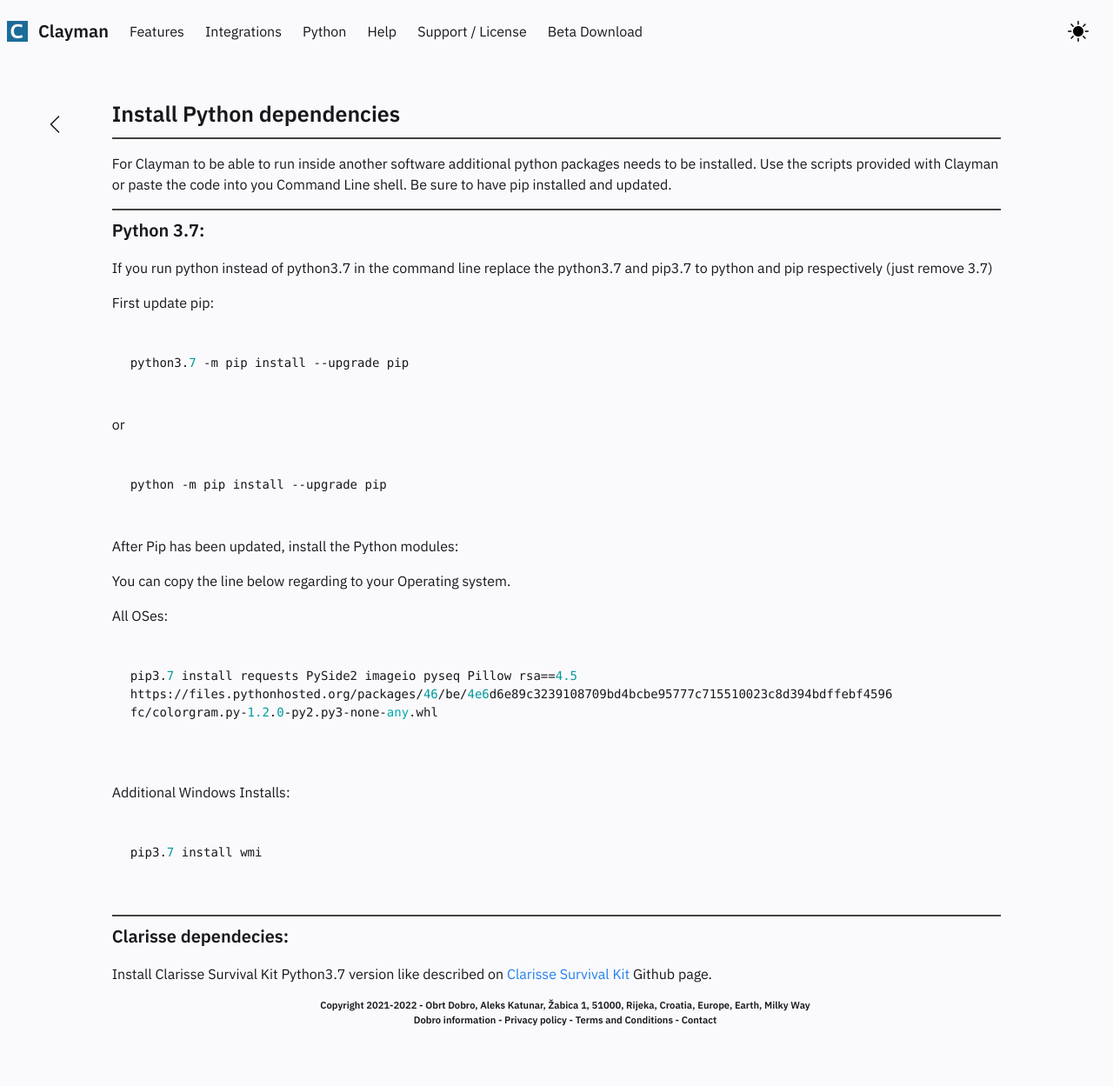
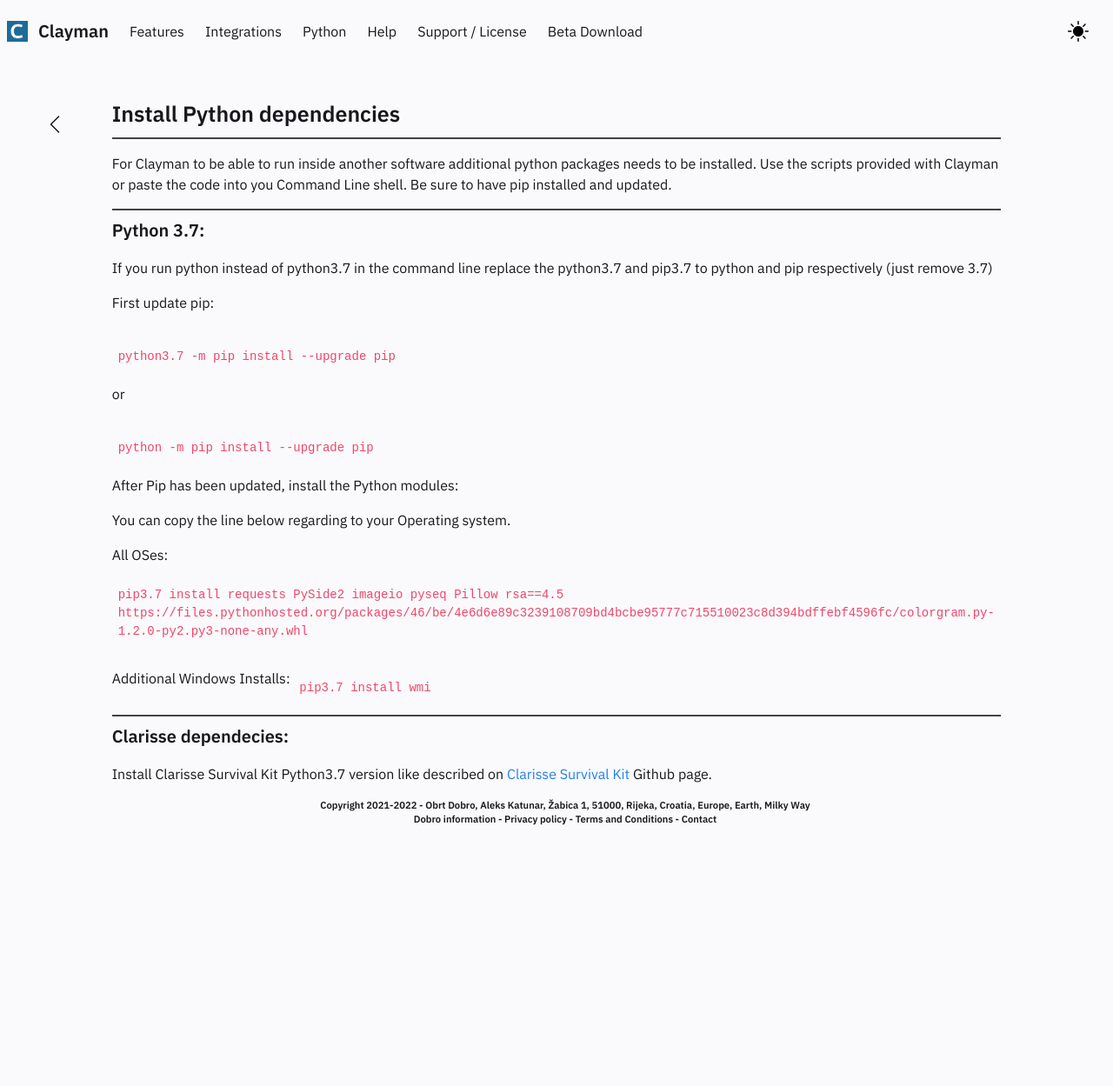
Before and after one commit to ddesmond/ClaymanWeb, a Jekyll site: the page built from _posts/2020-03-01-python.md, in a window 1280 px wide. Shown: the whole page at 87% size. Built offline with Jekyll 4.4.1, drawn with Linux system fonts in a browser that asks for light colours; after the commit the page ends 1018 px from its top, so only the background shows below that.

Commit message:
Update 2020-03-01-python.md

````diff
--- a/_posts/2020-03-01-python.md
+++ b/_posts/2020-03-01-python.md
@@ -17,15 +17,15 @@
 
 First update pip:
 
-```python
+<code>
 python3.7 -m pip install --upgrade pip
-```
+</code>
 
 or
 
-```python
+<code>
 python -m pip install --upgrade pip
-```
+</code>
 
 
 After Pip has been updated, install the Python modules:
@@ -34,17 +34,15 @@
 
 
 All OSes:
-```python
+<code>
 pip3.7 install requests PySide2 imageio pyseq Pillow rsa==4.5 https://files.pythonhosted.org/packages/46/be/4e6d6e89c3239108709bd4bcbe95777c715510023c8d394bdffebf4596fc/colorgram.py-1.2.0-py2.py3-none-any.whl
-
-```
+</code>
 
 Additional Windows Installs:
-```python
+<code>
 pip3.7 install wmi
-
-```
-
+</code>
+<br>
 
 <hr style="background-color:#424242;">
 #### Clarisse dependecies:
````
